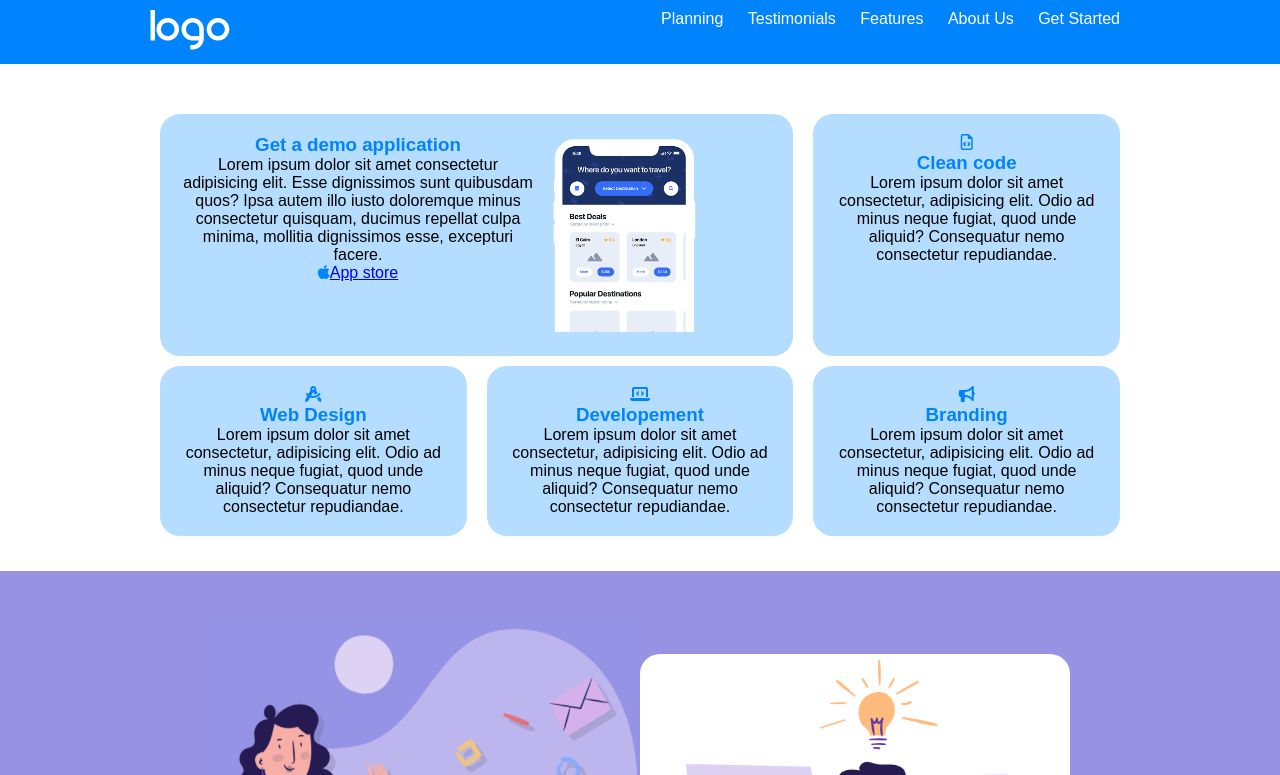
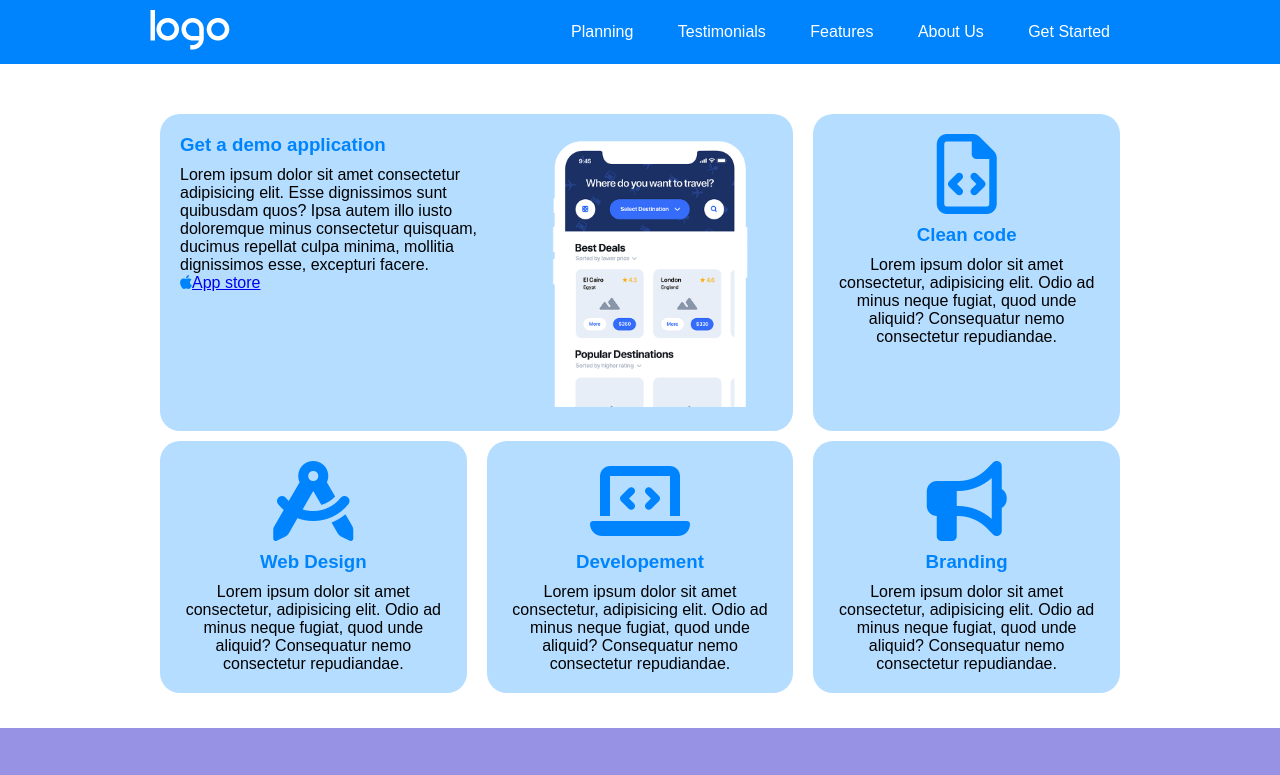
Before and after one commit to FrancescoFolgheraiter/htmlcss-responsive-layout, a plain HTML site: page index.html in a window 1280 px wide. Shown: the top 775 px of the page. Drawn offline with Linux system fonts and the light colour scheme.

Commit message:
fixed first section

```diff
--- a/css/style.css
+++ b/css/style.css
@@ -23,10 +23,11 @@ img{
 
 html{
     font-family: Arial, Helvetica, sans-serif;
+    scroll-behavior: smooth;
 }
 
+
 .container{
-    width:100%;
     max-width: 1000px;
     margin: 0 auto;
     padding:0 10px;
@@ -40,6 +41,9 @@ html{
 .my-row{
     display:flex;
     flex-wrap: wrap;
+}
+.vertical-center{
+    align-items: center;
 }
 .my-col{
     width:100%;
@@ -79,6 +83,8 @@ header{
     background-color: var(--second-color);
     color:white;
     padding:10px;
+    position: sticky;
+    z-index: 1;
 }
 header .container .my-row ul li{
     display: inline-block;
@@ -103,6 +109,10 @@ main section:first-child .my-row .my-col:first-child .cont-img{
 main section:first-child .my-row .my-col h3,
 main section:first-child .my-row .my-col i{
     color:var(--second-color);
+    margin-bottom: 10px;
+}
+main section:first-child .my-row .my-col:first-child>*:first-child{
+    text-align: left;
 }
 
 /*second section*/
@@ -221,7 +231,7 @@ footer p {
     header .container .my-row nav:last-child div:first-child ul li a{
         text-decoration: none;
         color:white;
-        padding:20px 10px;
+        padding:20px 20px;
 
     }
     header .container .my-row nav:last-child div:last-child{
@@ -234,7 +244,7 @@ footer p {
         width:60%;
     }
     main section:first-child .my-row .my-col:first-child>*:last-child{
-        width:30%;
+        max-width: 350px;
         align-self: flex-end;
     }
 
--- a/index.html
+++ b/index.html
@@ -15,7 +15,7 @@
     <!--INIZIO HEADER-->
     <header>
         <div class="container">
-            <div class="my-row spaced">
+            <div class="my-row spaced vertical-center">
                 <nav>
                     <div class="container-img">
                         <img src="./img/logo.png" alt="">
@@ -25,27 +25,27 @@
                     <div>
                         <ul>
                             <li>
-                                <a href="#">
+                                <a href="#planning">
                                     Planning
                                 </a>
                             </li>
                             <li>
-                                <a href="#">
+                                <a href="#testimonials">
                                     Testimonials
                                 </a>
                             </li>
                             <li>
-                                <a href="#">
+                                <a href="#features">
                                     Features
                                 </a>
                             </li>
                             <li>
-                                <a href="#">
+                                <a href="#about-us">
                                     About Us
                                 </a>
                             </li>
                             <li>
-                                <a href="#">
+                                <a href="#started">
                                     Get Started
                                 </a>
                             </li>
@@ -62,7 +62,7 @@
 
     <!--INIZIO MAIN-->
     <main>
-        <!--first section-->
+        <!--first section--><!--need to change, add card in my-col with styles-->
         <section>
             <div class="container">
                 <div class="my-row">
@@ -80,7 +80,7 @@
                     </div>
                     <div class="my-col bg-light-blue my-col-33">
                         <div>
-                            <i class="fa-regular fa-file-code"></i>
+                            <i class="fa-regular fa-5x fa-file-code"></i>
                         </div>
                         <div>
                             <h3>Clean code</h3>
@@ -89,7 +89,7 @@
                     </div>
                     <div class="my-col bg-light-blue my-col-33">
                         <div>
-                            <i class="fa-solid fa-compass-drafting"></i>
+                            <i class="fa-solid fa-5x fa-compass-drafting"></i>
                         </div>
                         <div>
                             <h3>Web Design</h3>
@@ -98,7 +98,7 @@
                     </div>
                     <div class="my-col bg-light-blue my-col-33">
                         <div>
-                            <i class="fa-solid fa-laptop-code"></i>
+                            <i class="fa-solid fa-5x fa-laptop-code"></i>
                         </div>
                         <div>
                             <h3>Developement</h3>
@@ -107,7 +107,7 @@
                     </div>
                     <div class="my-col bg-light-blue my-col-33">
                         <div>
-                            <i class="fa-solid fa-bullhorn"></i>
+                            <i class="fa-solid fa-5x fa-bullhorn"></i>
                         </div>
                         <div>
                             <h3>Branding</h3>
@@ -119,7 +119,7 @@
         </section>
         <!--end first section-->
         <!--second section-->
-        <section class="bg-indigo">
+        <section class="bg-indigo" id="planning">
             <div class="container">
                 <div class="planning-container">
                     <div>
@@ -142,7 +142,7 @@
         </section>
         <!--end second section-->
         <!--third section -->
-        <section>
+        <section id="testimonials">
             <div class="container">
                 <div Class="testimonials">
                     <p>TESTIMONIALS</p>
@@ -197,7 +197,8 @@
         </section>
         <!--end third section-->
         <!--fourth section-->
-        <section class="bg-indigo">
+        <section class="bg-indigo" id="features">
+            <div class="container">
                 <h2>Benefits of working with us</h2>
                 <div class="my-row">
                     <div class="my-col my-col-tablet-50 my-col-desktop-33">
@@ -237,10 +238,12 @@
                         <div><a href="#">more</a></div>
                     </div>
                 </div>
+            </div>
         </section>
         <!--end fourth section-->
         <!--fifth section -->
-        <section>
+        <section id="about-us">
+            <div class="container">
                 <div class="my-row">
                     <div class="my-col">
                         <h2 class="text-indigo">About Us</h2>
@@ -257,10 +260,11 @@
                         </div>
                     </div>
                 </div>
+            </div>
         </section>
         <!--end fifth  section-->
         <!--sixth section-->
-        <section class="bg-indigo">
+        <section class="bg-indigo" id="started">
             <div class="container">
                 <h4>GET STARTED</h4>
                 <h3>Simple, Trasparent, Pricing</h3>
```
Lines whose indentation alone changed are shown as unchanged.
